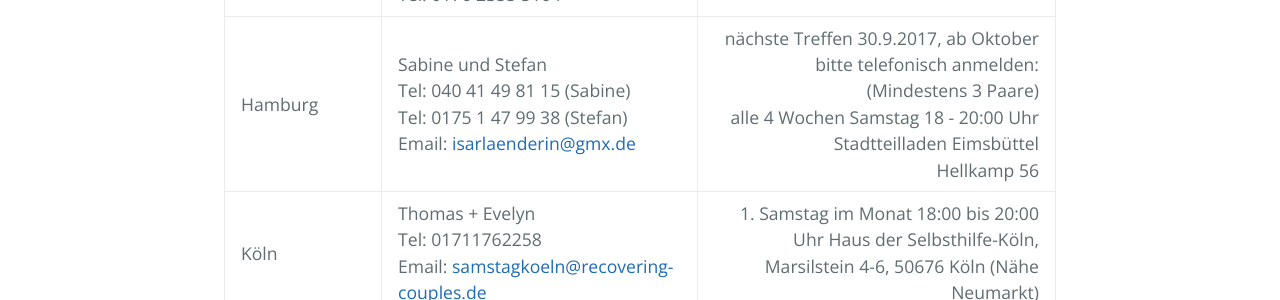
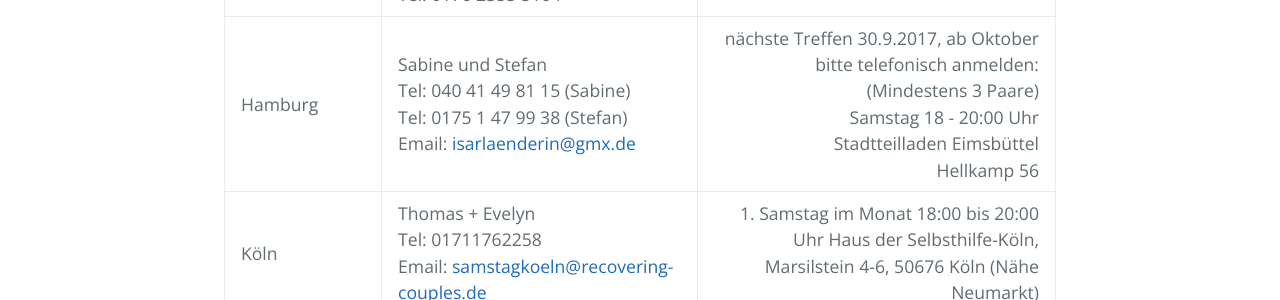
Before and after one commit to rcadeutschland/rcadeutschland.github.io, a Jekyll site: the page built from Gruppen.MD, in a window 1280 px wide. Shown: the part 784-1084 px from the top of the page. Built offline with Jekyll 4.4.1, drawn with Linux system fonts in a browser that asks for light colours; nearby versions of some CDN libraries.

Commit message:
Update Gruppen.MD

```diff
--- a/Gruppen.MD
+++ b/Gruppen.MD
@@ -9,7 +9,7 @@
 | Berlin | Tanja + Torsten<br>Email: <tannaja@gmx.de> |  13:00-15:00 Uhr jeder erste Sonntag im Monat, Im "Lebensglück Yoga", Wiesbadenerstr. 33, 14197 Berlin |
 | Berlin2 | Tanja + Torsten<br>Email: <tannaja@gmx.de> |  ab Juni 2017 13:15-15:15 Uhr jeder dritten Sonntag im Monat, Im "Heile Haus", Waldemarstr. 36, 10999 Berlin |
 | Frankfurt/Main | Christiane<br>Email: <frankfurt@recovering-couples.de><br>Tel: 0176 2355 5104 | jeden 4. Samstag im Monat  von 11:00 bis 12:30 Uhr  in der Sonnemannstraße 3, 60314 Frankfurt, 6. OG |
-| Hamburg | Sabine und Stefan<br>Tel: 040 41 49 81 15 (Sabine)<br>Tel: 0175 1 47 99 38 (Stefan)<br>Email: <isarlaenderin@gmx.de> | nächste Treffen 30.9.2017, ab Oktober bitte telefonisch anmelden: (Mindestens 3 Paare)<br>alle 4 Wochen Samstag 18 - 20:00 Uhr<br>Stadtteilladen Eimsbüttel<br>Hellkamp 56 |
+| Hamburg | Sabine und Stefan<br>Tel: 040 41 49 81 15 (Sabine)<br>Tel: 0175 1 47 99 38 (Stefan)<br>Email: <isarlaenderin@gmx.de> | nächste Treffen 30.9.2017, ab Oktober bitte telefonisch anmelden: (Mindestens 3 Paare)<br>Samstag 18 - 20:00 Uhr<br>Stadtteilladen Eimsbüttel<br>Hellkamp 56 |
 | Köln | Thomas + Evelyn<br>Tel: 01711762258<br>Email: <samstagkoeln@recovering-couples.de> | 1. Samstag im Monat 18:00 bis 20:00 Uhr Haus der Selbsthilfe-Köln, Marsilstein 4-6, 50676 Köln (Nähe Neumarkt) |
 | Münster | Karin + Martin<br>Tel: 02598-929024<br>Email: <samstagmuenster@recovering-couples.de> | 2. Samstag im Monat 16:00 bis 18:00 Uhr  in der Selbsthilfe-Kontaktstelle des Paritätischen Zentrums, Dahlweg 112, 48153 Münster |
 | Online-Meeting | <online.samstag@recovering-couples.de> | 3. Samstag im Monat via Google Hangout: 18-20 Uhr [Zur Teilnahme ist eine <a href="mailto:online.samstag@recovering-couples.de?subject=[Anmeldung RCA-Onlinemeeting]">Einladung</a> erforderlich.] |
```
